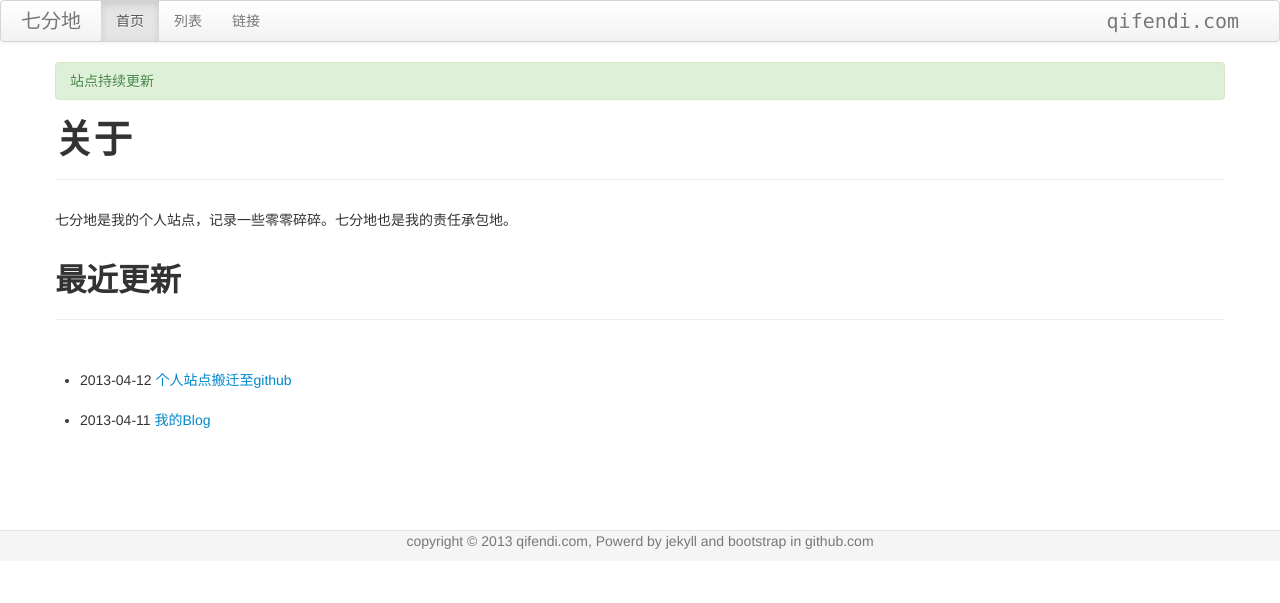
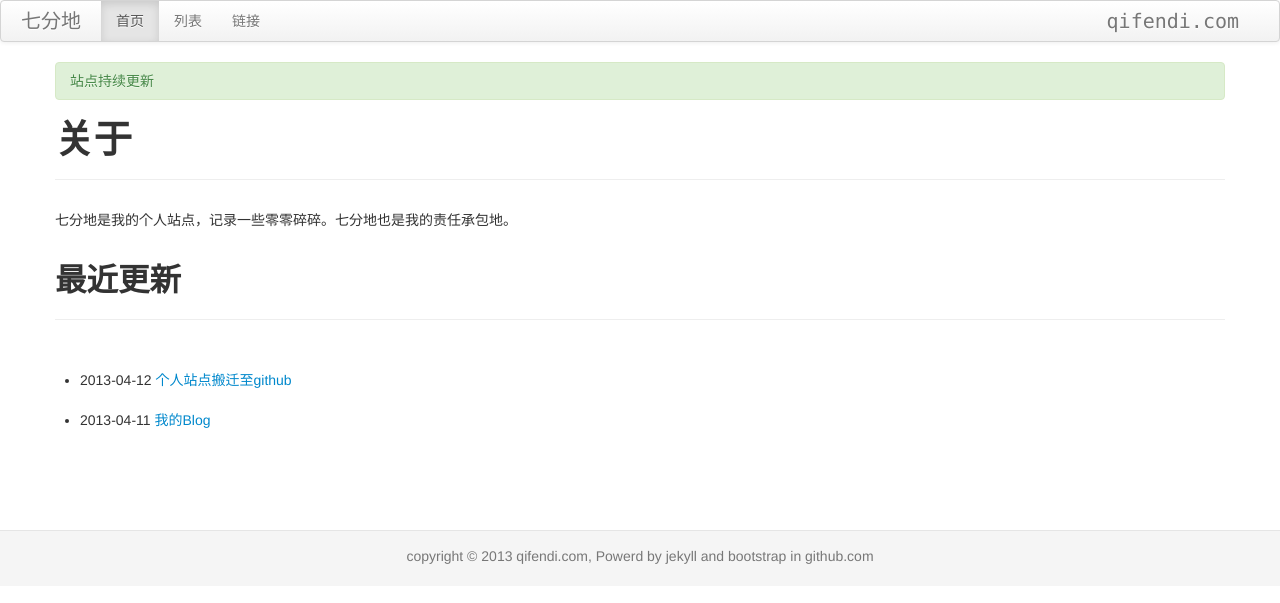
Before and after one commit to soncy/soncy.github.com, a Jekyll site: the page built from index.html, in a window 1280 px wide. Shown: the top 603 px of the page. Built offline with Jekyll 4.4.1, drawn with Linux system fonts in a browser that asks for light colours.

Commit message:
fix footer style

```diff
--- a/css/pages.css
+++ b/css/pages.css
@@ -2,4 +2,4 @@
 .navbar ul {padding-left:0;}
 
 .footer { text-align: center; padding:0 0 10px 0; margin-top: 70px; border-top: 1px solid #e5e5e5; background-color: #f5f5f5; }
-.footer p { margin-bottom: 0; color: #777; }
+.footer p { padding: 15px 0 0; color: #777; }
```
Also changed, not shown: 1 other file.
